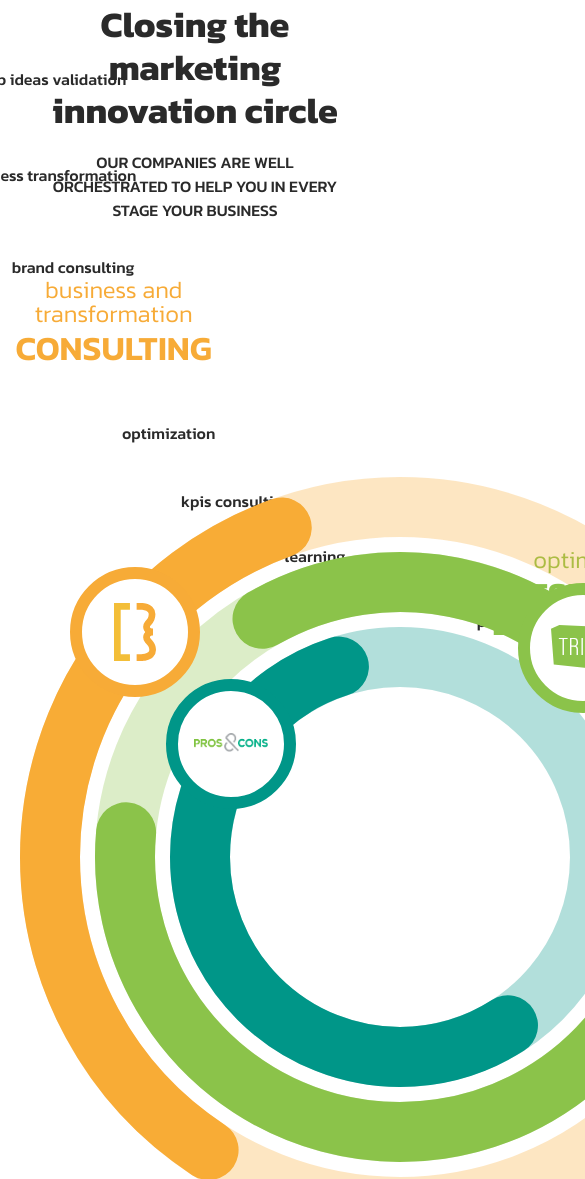
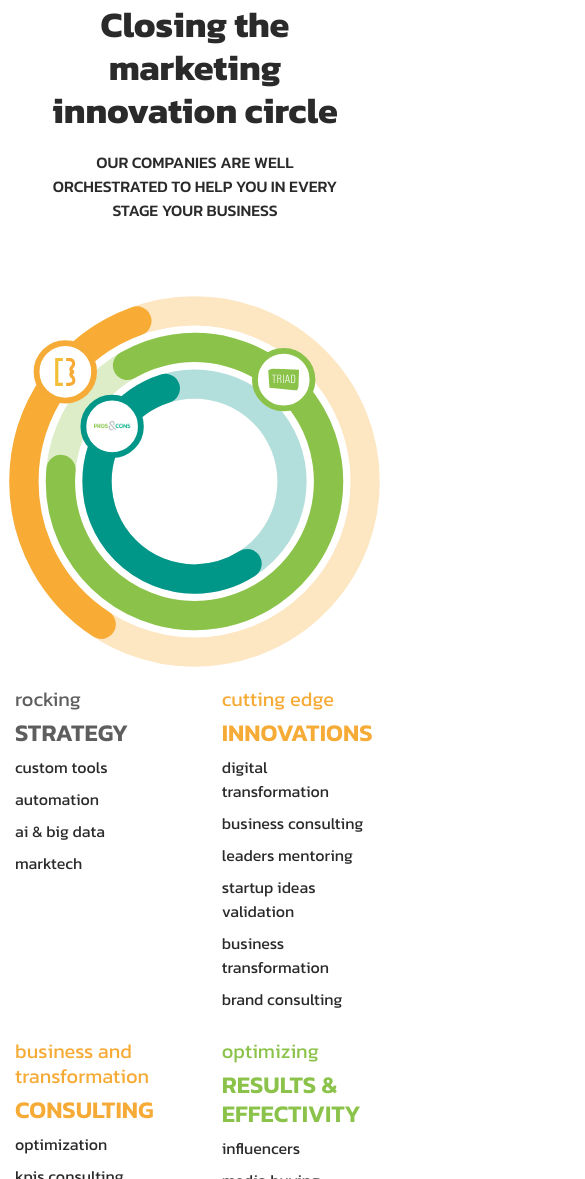
Before and after one commit to Stephax/Devin-band, a website: page index.html in a window 390 px wide. Shown: the part 3789-4968 px from the top of the page, 585 px wide, since content can reach past the window. Drawn offline with nearby package versions, Linux system fonts and the light colour scheme.

Commit message:
fixed circle, added simple responsive for circle section

```diff
--- a/css/components/_circle.scss
+++ b/css/components/_circle.scss
@@ -1,3 +1,7 @@
+#circle {
+    text-align: center;
+}
+
 svg {
     margin: 0 auto;
     & #large-circle {
@@ -11,7 +15,7 @@ svg {
         stroke-opacity: .3;
     }
     &:hover #large-circle {
-        animation: largeAnimation 1.3s cubic-bezier(0.36, 0, 0.3, -0.25);
+        animation: largeAnimation 1s cubic-bezier(0.36, 0, 0.3, -0.25);
         animation-direction: alternate;
     }
     & #medium-circle {
@@ -82,6 +86,10 @@ svg {
             width: 40%;
         }
     }
+    @media (min-width: 1300px) {
+        width: 800px;
+        height: 800px;
+    }
 }
 
 #center {
@@ -121,6 +129,96 @@ svg {
     }
 }
 
+.custom-padding {
+    padding: 200px 0;
+}
+
+.flex {
+    display: flex;
+    justify-content: space-between;
+    flex-wrap: wrap;
+    .col {
+        flex: 1 1 20%;
+        max-width: 20%;
+        flex-wrap: wrap;
+        margin: 10px 40px;
+        text-align: left;
+        p {
+            margin-bottom: 0.5rem;
+            @media (max-width: 380px) {
+                font-size: 14px;
+            }
+        }
+        p:nth-child(1) {
+            font-size: 24px;
+            line-height: 25px;
+            span.grey {
+                color: $grey;
+            }
+            span.green {
+                color: $green-200;
+            }
+            span.orange {
+                color: $orange;
+            }
+            b {
+                text-transform: uppercase;
+                font-size: 34px;
+                font-weight: 600;
+                line-height: 29px;
+                display: inline-block;
+                padding-top: 6px;
+                @media (max-width: 500px) {
+                    font-size: 24px;
+                }
+                @media (max-width: 380px) {
+                    font-size: 18px;
+                }
+            }
+            @media (max-width: 500px) {
+                font-size: 20px;
+            }
+            @media (max-width: 380px) {
+                font-size: 16px;
+            }
+        }
+        @media (max-width: 1020px) {
+            max-width: 30%;
+        }
+        @media (max-width: 940px) {
+            max-width: 24%;
+        }
+        @media (max-width: 860px) {
+            max-width: 32%;
+            margin: 10px 0;
+        }
+        @media (max-width: 690px) {
+            max-width: 47%;
+        }
+    }
+    @media (min-width: 1300px) {
+        display: none;
+    }
+}
+
+@media (max-width:1300px) {
+    #center.text-respo {
+        padding: 15px;
+        position: sticky;
+        .point {
+            position: unset;
+            p {
+                margin-bottom: .5rem;
+            }
+        }
+    }
+    .custom-padding {
+        padding: 0!important;
+    }
+}
+
+@media (max-width: 1050px) {}
+
 // Animations
 @keyframes largeAnimation {
     0% {
--- a/css/style.scss
+++ b/css/style.scss
@@ -84,7 +84,3 @@ body {
 .card {
     outline: none!important;
 }
-
-.custom-padding {
-    padding: 200px 0;
-}
--- a/index.html
+++ b/index.html
@@ -345,9 +345,18 @@
                 </p>
             </div>
             <div class="row custom-padding">
-                <div id="center"></div>
-                <div data-aos="zoom-in" class="m-auto">
-                    <svg height="800" width="800">
+                <div id="center" class="text-respo"></div>
+                <div class="flex">
+                    <div class="texts-1 col"></div>
+                    <div class="texts-2 col"></div>
+                    <div class="texts-3 col"></div>
+                    <div class="texts-4 col"></div>
+                    <div class="texts-5 col"></div>
+                    <div class="texts-6 col"></div>
+
+                </div>
+                <div data-aos="zoom-in" class="m-auto" id="circle">
+                    <svg viewbox="1 1 800 800">
                         <circle id="large-circle" cx="400" cy="400" r="350" stroke="#F7AB37" stroke-width="60" fill="transparent"/>
                         <circle id="bg-large-circle" cx="400" cy="400" r="350" stroke="#F7AB37" stroke-width="60" fill="transparent" />
 
--- a/js/app.js
+++ b/js/app.js
@@ -116,13 +116,15 @@ function setRotation(element, rotationRatio) {
 // Aos animation init
 AOS.init();
 
-var items = ["<span class='grey'>rocking <b>strategy</b></span>", "custom tools", "automation", "ai & big data", "marktech",
-    "<span class='orange'>cutting edge <b>innovations</span>", "digital transformation", "business consulting", "leaders mentoring", "startup ideas validation", "business transformation", "brand consulting",
-    "<span class='orange'>business and transformation <b>consulting</b></span>", "optimization", "kpis consulting", "learning", "reports", "print",
-    "<span class='green'>optimizing <b>results & effectivity</b></span>", "influencers", "media buying", "digital & social media", "media creativity", "tv commercials",
-    "<span class='green'>new way of <b>media & execution</b></span>", "special solutions", "brand workshops", "strategic creativity", "creative concepts", "big ideas",
-    "<span class='green'>goal oriented <b>creativity</b></span>", "market rollout plan", "brand positioning", "segmentation targeting", "Market analysis", "Research research"
+var items = ["<span class='grey'>rocking <b>strategy</b></span>", "", "custom tools", "automation", "ai & big data", "marktech",
+    "", "<span class='orange'>cutting edge <b>innovations</span>", "digital transformation", "business consulting", "leaders mentoring", "startup ideas validation", "business transformation", "brand consulting",
+    "", "<span class='orange'>business and transformation <b>consulting</b></span>", "optimization", "kpis consulting", "learning", "reports", "print",
+    "", "<span class='green'>optimizing <b>results & effectivity</b></span>", "", "influencers", "media buying", "digital & social media", "media creativity", "tv commercials",
+    "<span class='green'>new way of <b>media & execution</b></span>", "", "special solutions", "brand workshops", "strategic creativity", "creative concepts", "big ideas",
+    "<span class='green'>goal oriented <b>creativity</b></span>", "", "market rollout plan", "brand positioning", "segmentation targeting", "Market analysis", "Research research", "",
 ];
+
+if ($(window).width() > 1300) {
     var length = items.length
     var stred = 500;
     var polomer = 550;
@@ -132,9 +134,32 @@ for (var i = 0; i < length; i++) {
         var y = stred + polomer * Math.cos(2 * Math.PI * -(i) / length);
         $("#center").append("<div class='point' style='left:" + x + "px;bottom:" + y + "px' data-aos='fade-up'><p>" + text + "</p></div>");
     }
+} else if ($(window).width() < 1300) {
+    var firstCol = items.slice(0, 6);
+    var secondCol = items.slice(7, 15);
+    var thirdCol = items.slice(15, 22);
+    var fourthCol = items.slice(22, 29);
+    var fifthCol = items.slice(29, 36);
+    var sixthCol = items.slice(36, 43)
 
-if ($(window).width() < 1300) {
-    var polomer = 550;
-} else if ($(window).width() > 1300) {
-    var polomer = 480;
+    firstCol.forEach(function(item) {
+        $(".texts-1").append("<p>" + item + "</p>");
+    })
+    secondCol.forEach(function(item) {
+        $(".texts-2").append("<p>" + item + "</p>");
+    })
+    thirdCol.forEach(function(item) {
+        $(".texts-3").append("<p>" + item + "</p>");
+    })
+    fourthCol.forEach(function(item) {
+        $(".texts-4").append("<p>" + item + "</p>");
+    })
+    fifthCol.forEach(function(item) {
+        $(".texts-5").append("<p>" + item + "</p>");
+    })
+    sixthCol.forEach(function(item) {
+        $(".texts-6").append("<p>" + item + "</p>");
+    })
+
+    $(".flex").appendTo("#circle")
 }
```
Also changed, not shown: css/style.css, 1 other file. Lines whose indentation alone changed are shown as unchanged.
